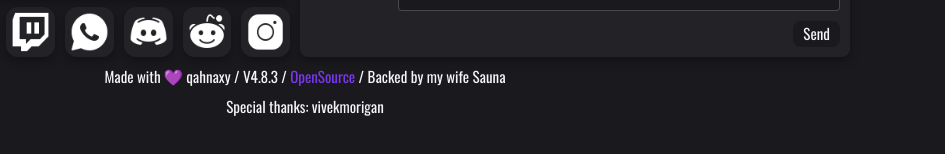
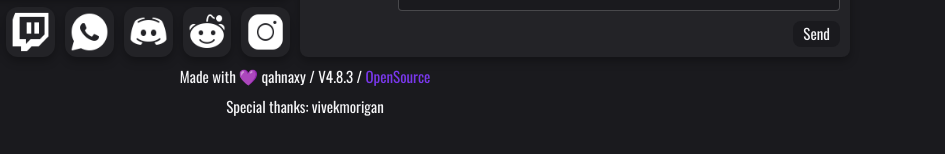
Before and after one commit to qahnaxy/qahnaxy.github.io, a plain HTML site: page index.html in a window 1280 px wide. Shown: the part 2143-2297 px from the top of the page, 335-1280 px from the left. Drawn offline with Linux system fonts and the light colour scheme.

Commit message:
gotta now lock in

```diff
--- a/index.html
+++ b/index.html
@@ -8,7 +8,7 @@
     -----------------------------------------------------------------------
     Allahumma akthir mali, wa waladi, wa barik li fima a’taytani. Salaam G
     -----------------------------------------------------------------------
-    Coded & optimized[80%] by: QAHNAXY Backed by my wife Sauna I 💜 U baby
+    Coded & optimized[80%] by: QAHNAXY
     Classification: OPEN SOURCE / AUTHORIZED REPRODUCTION ALLOWED
     -----------------------------------------------------------------------
     STACK DEPLOYMENT:
@@ -755,7 +755,7 @@
 
         <!-- [FOOTER] -->
         <div class="footer" id="contact">
-          <p>Made with <span class="heart">💜</span> qahnaxy / V4.8.3 / <a href="https://github.com/qahnaxy/qahnaxy.github.io" target="_blank" class="opensource">OpenSource</a> / Backed by my wife Sauna</p>
+          <p>Made with <span class="heart">💜</span> qahnaxy / V4.8.3 / <a href="https://github.com/qahnaxy/qahnaxy.github.io" target="_blank" class="opensource">OpenSource</a></p>
           <p>Special thanks: <a target="_blank" rel="noopener" href="https://github.com/vivekmorigan-lgtm">vivekmorigan</a></p>
         </div>
 
```
